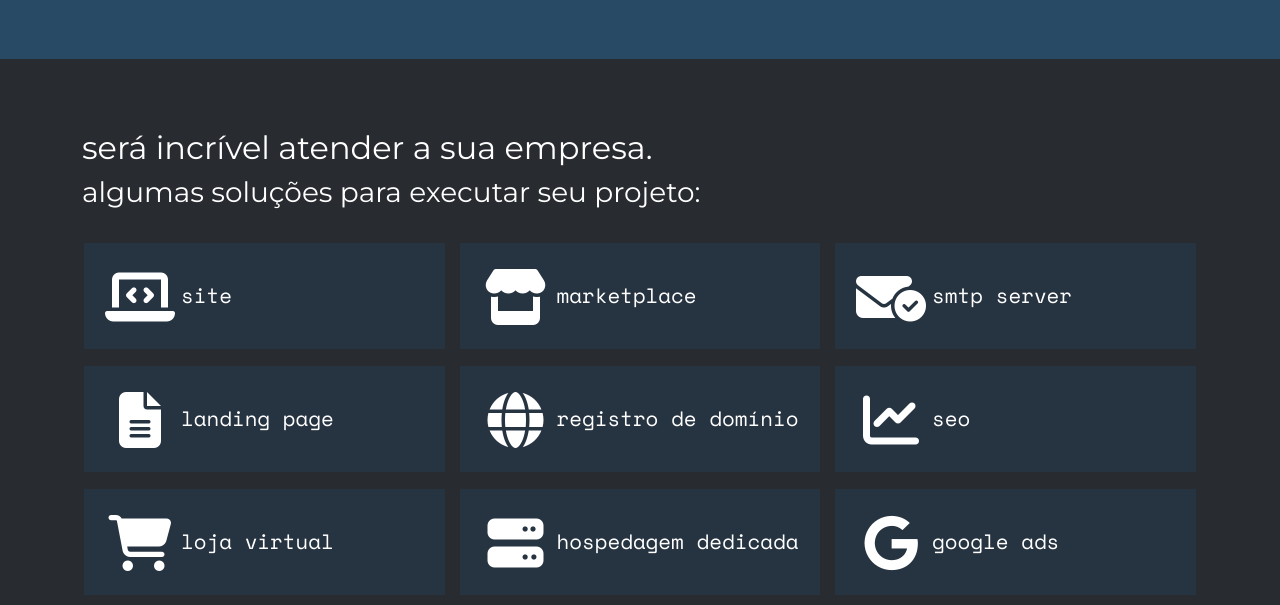
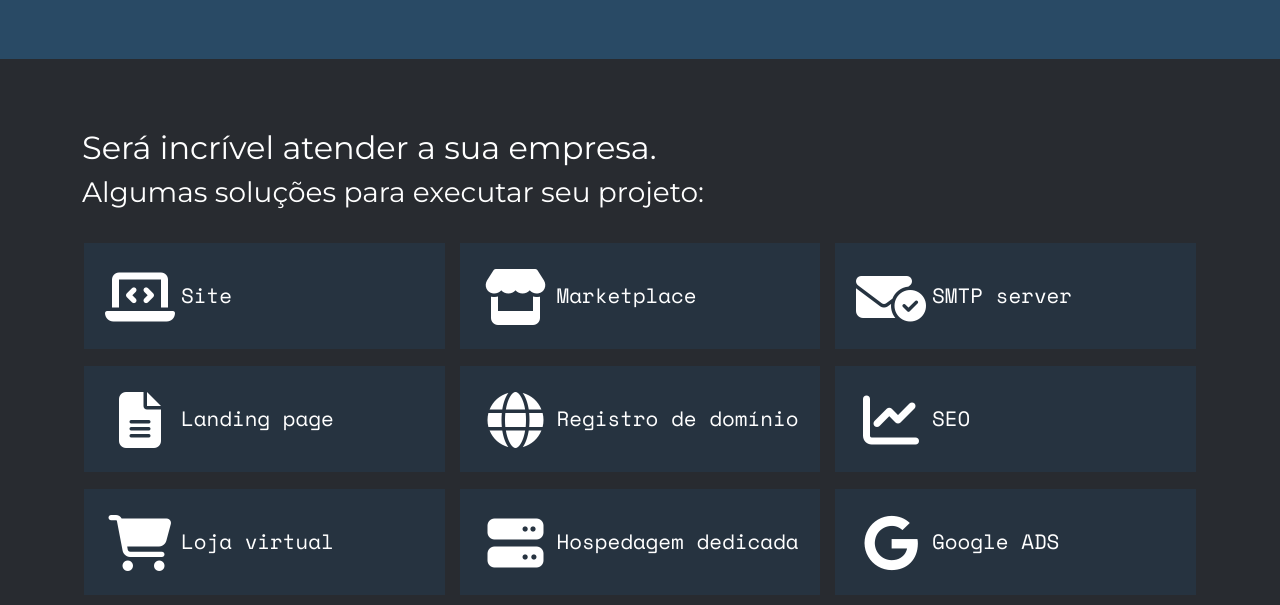
Before and after one commit to tiagobernard/site-tb-vue, a Vue app: page / in a window 1280 px wide. Shown: the part 1160-1765 px from the top of the page. Built offline with nearby package versions, Linux system fonts and the light colour scheme; no server answers.

Commit message:
Inserindo texto em captalize

```diff
--- a/src/components/ServicosTb.vue
+++ b/src/components/ServicosTb.vue
@@ -1,8 +1,8 @@
 <template>
     <div id="servicos" class="servicos">
         <div class="container">
-            <h2>será incrível atender a sua empresa.</h2>
-            <h3>algumas soluções para executar seu projeto:</h3>
+            <h2>Será incrível atender a sua empresa.</h2>
+            <h3>Algumas soluções para executar seu projeto:</h3>
             <ul>
                 <li class="d-flex align-items-center" v-for="(loopServ, index) of loopServs" v-bind:key="index">
                     <span class="servIcon iconId" v-html="loopServ.icone"></span>
@@ -20,31 +20,31 @@ export default {
         return {
             loopServs: [{
                 icone: '<i class="fas fa-laptop-code"></i>',
-                descricao: 'site',
+                descricao: 'Site',
             },{
                 icone: '<i class="fas fa-store"></i>',
-                descricao: 'marketplace',
+                descricao: 'Marketplace',
             },{
                 icone: '<i class="fa-solid fa-envelope-circle-check"></i>',
-                descricao: 'smtp server'
+                descricao: 'SMTP server'
             },{
                 icone: '<i class="fas fa-file-alt"></i>',
-                descricao: 'landing page',
+                descricao: 'Landing page',
             },{
                 icone: '<i class="fas fa-globe"></i>',
-                descricao: 'registro de domínio',
+                descricao: 'Registro de domínio',
             },{
                 icone: '<i class="fa-solid fa-chart-line"></i>',
-                descricao: 'seo'
+                descricao: 'SEO'
             },  {
                 icone: '<i class="fas fa-shopping-cart"></i>',
-                descricao: 'loja virtual',
+                descricao: 'Loja virtual',
             }, {
                 icone: '<i class="fas fa-server"></i>',
-                descricao: 'hospedagem dedicada',
+                descricao: 'Hospedagem dedicada',
             },  {
                 icone: '<i class="fa-brands fa-google"></i>',
-                descricao: 'google ads'
+                descricao: 'Google ADS'
             }]
         }
     },
```
